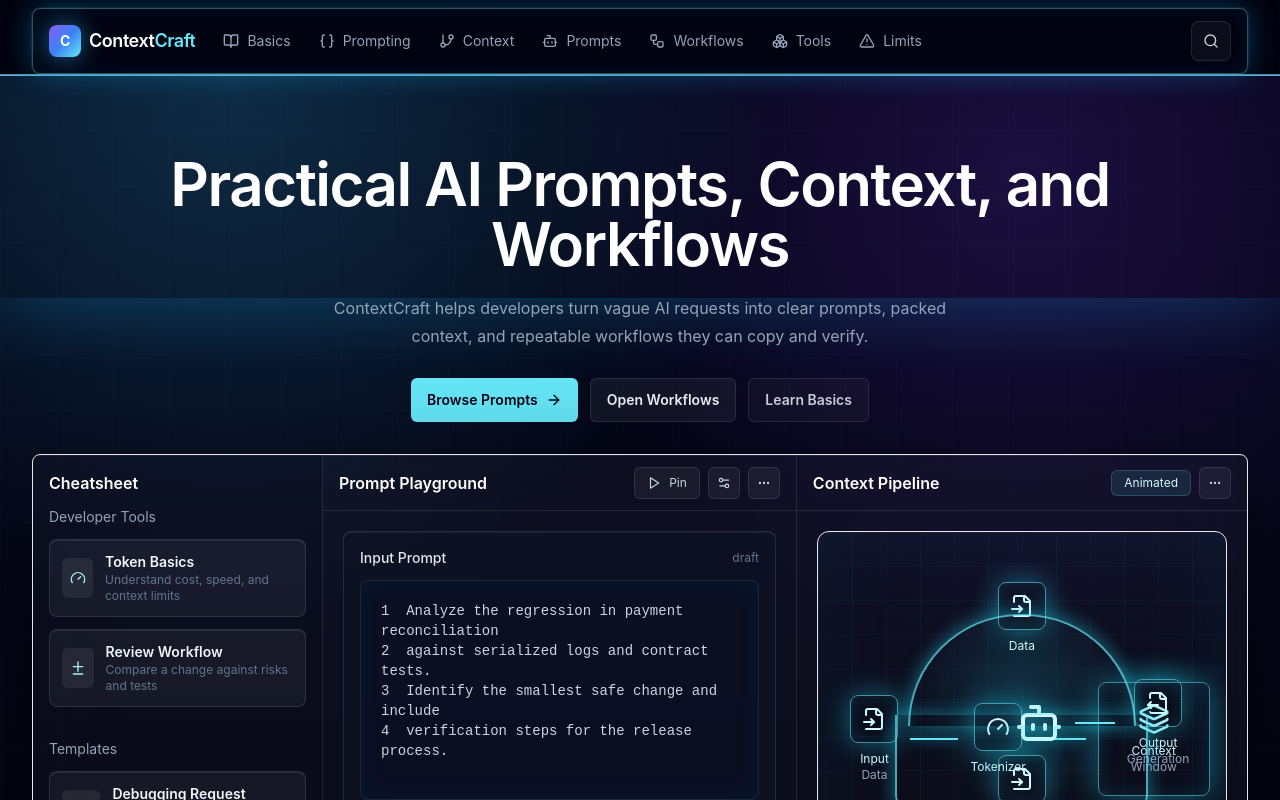
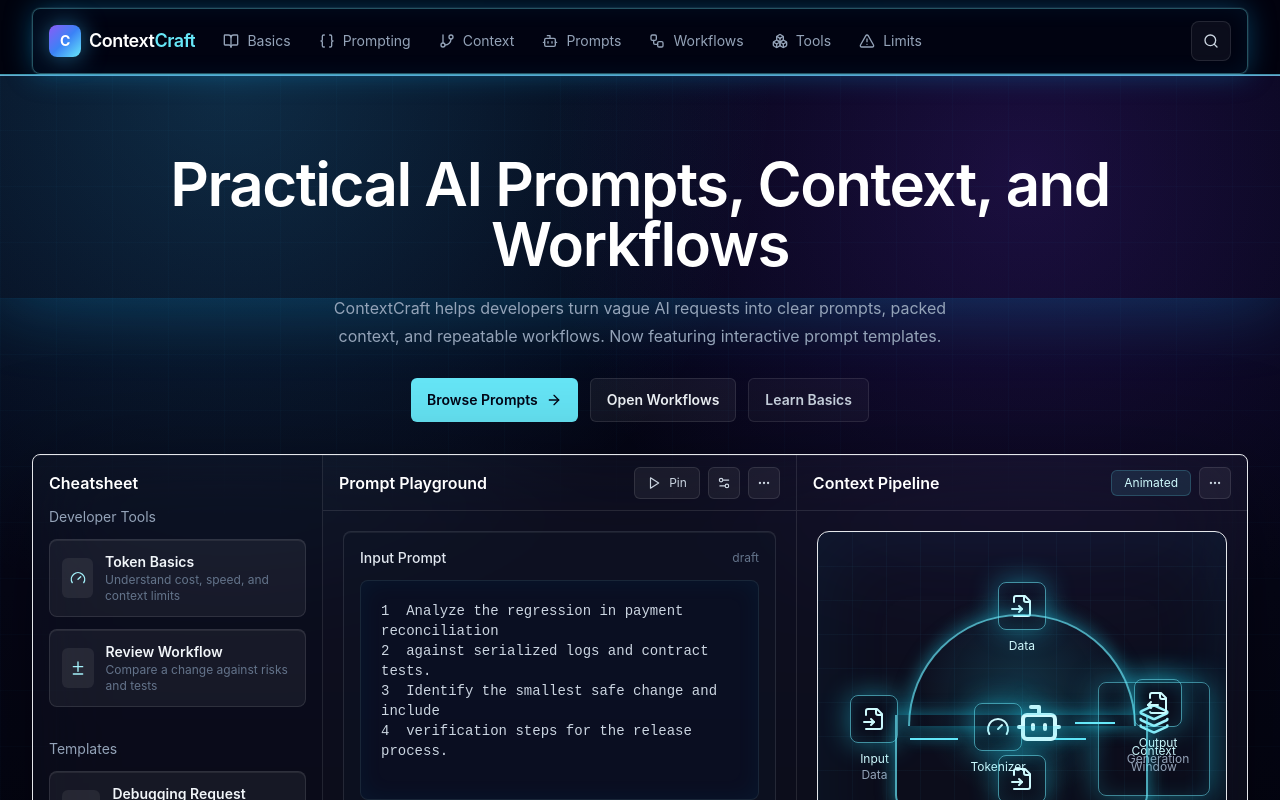
Before and after one commit to CodeByKhaleel/ContextCraft, a Next.js app: page / in a window 1280 px wide. Shown: the top 800 px of the page. Built offline with nearby package versions, Linux system fonts and the light colour scheme.

Commit message:
docs: update home page to highlight interactive prompt builder

```diff
--- a/app/page.tsx
+++ b/app/page.tsx
@@ -98,7 +98,7 @@
             </h1>
             <p className="mx-auto mt-5 max-w-2xl text-base leading-7 text-slate-400">
               ContextCraft helps developers turn vague AI requests into clear prompts, packed
-              context, and repeatable workflows they can copy and verify.
+              context, and repeatable workflows. Now featuring interactive prompt templates.
             </p>
             <div className="mt-7 grid gap-3 sm:flex sm:flex-wrap sm:justify-center">
               <Link
```
